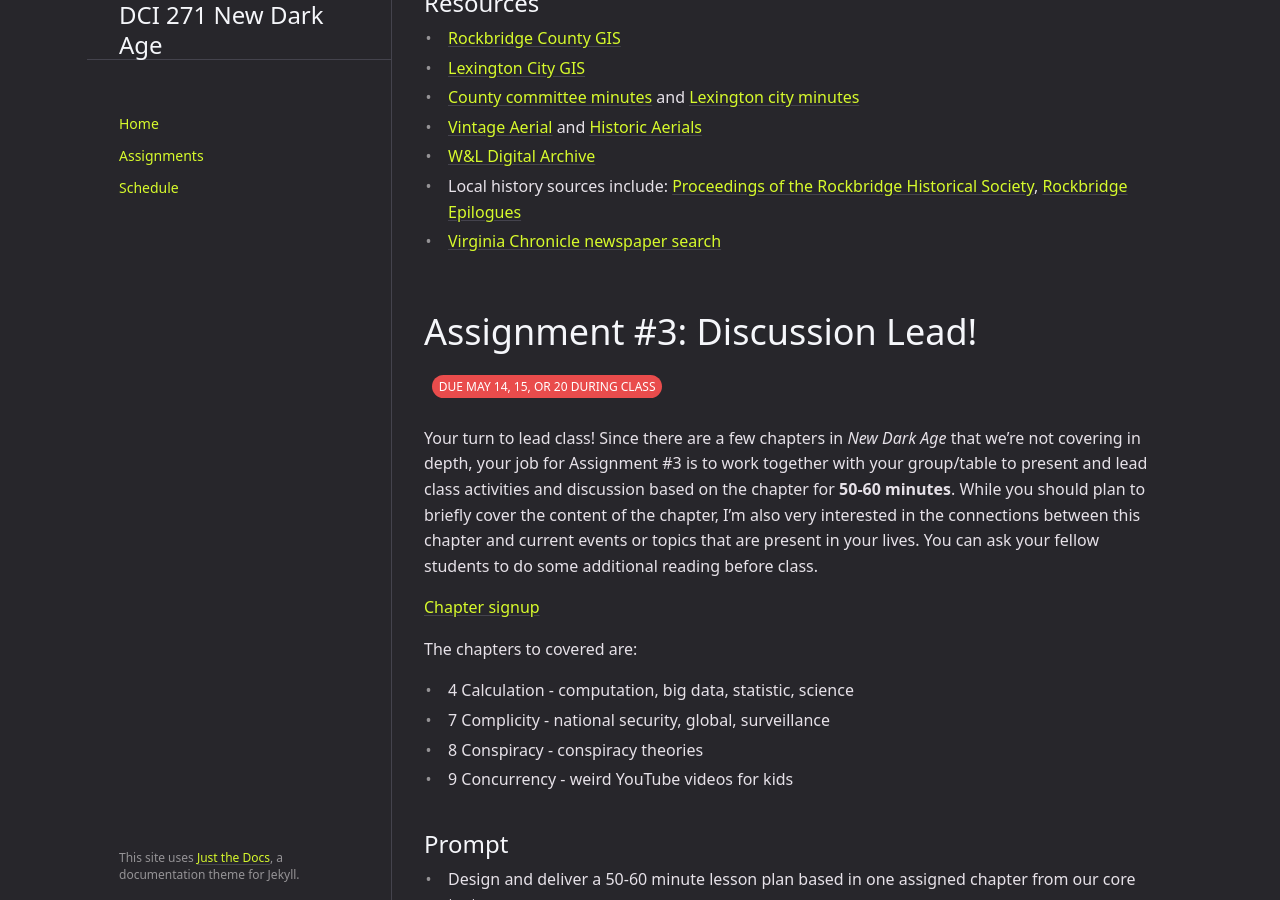
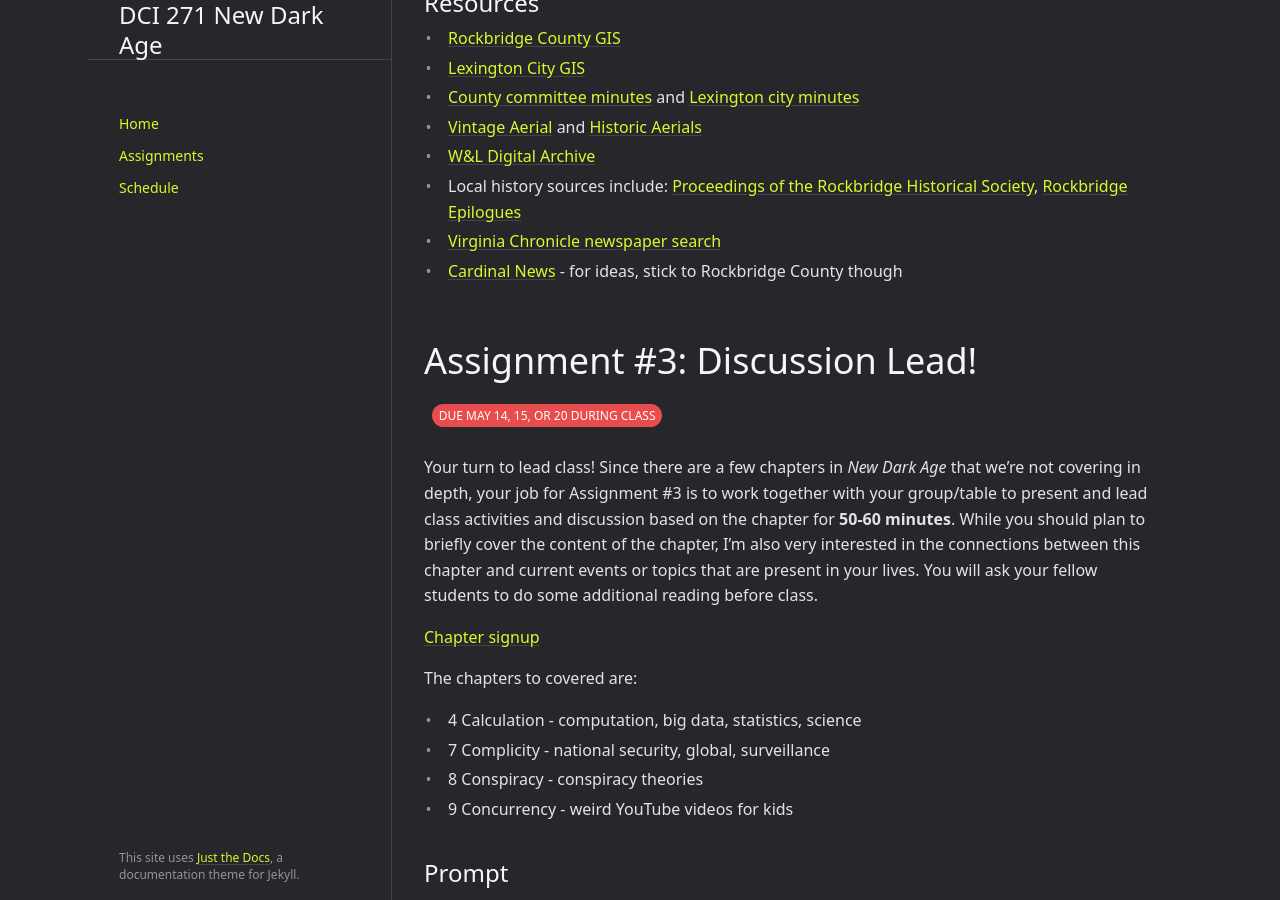
Before and after one commit to mackenziekbrooks/dci271-s25-newdarkage, a Jekyll site: the page built from docs/assignments.md, in a window 1280 px wide and 900 px high, scrolled down 4738 px. Built offline with Jekyll 4.4.1, drawn with Linux system fonts in a browser that asks for light colours; cached includes are drawn as plain includes; some of the changed text lies outside the part shown.

Commit message:
updates for thursday

```diff
--- a/docs/assignments.md
+++ b/docs/assignments.md
@@ -137,6 +137,7 @@ In chapter 5, Bridle writes about psycho-geography and his search for “the pla
 * [W&L Digital Archive](https://digitalarchive.wlu.edu/)
 * Local history sources include: [Proceedings of the Rockbridge Historical Society](https://digitalarchive.wlu.edu/islandora/proceedings-rockbridge-historical-society), [Rockbridge Epilogues](https://www.historicrockbridge.org/)
 * [Virginia Chronicle newspaper search](https://virginiachronicle.com/)
+* [Cardinal News](https://cardinalnews.org/) - for ideas, stick to Rockbridge County though
 
 
 # Assignment #3: Discussion Lead!
@@ -144,13 +145,13 @@ In chapter 5, Bridle writes about psycho-geography and his search for “the pla
 Due May 14, 15, or 20 during class
 {: .label .label-red }
 
-Your turn to lead class! Since there are a few chapters in *New Dark Age* that we're not covering in depth, your job for Assignment #3 is to work together with your group/table to present and lead class activities and discussion based on the chapter for **50-60 minutes**. While you should plan to briefly cover the content of the chapter, I'm also very interested in the connections between this chapter and current events or topics that are present in your lives. You can ask your fellow students to do some additional reading before class.
+Your turn to lead class! Since there are a few chapters in *New Dark Age* that we're not covering in depth, your job for Assignment #3 is to work together with your group/table to present and lead class activities and discussion based on the chapter for **50-60 minutes**. While you should plan to briefly cover the content of the chapter, I'm also very interested in the connections between this chapter and current events or topics that are present in your lives. You will ask your fellow students to do some additional reading before class.
 
 [Chapter signup](https://wlu.app.box.com/notes/1855322733315)
 
 The chapters to covered are:
 
-* 4 Calculation - computation, big data, statistic, science
+* 4 Calculation - computation, big data, statistics, science
 * 7 Complicity - national security, global, surveillance
 * 8 Conspiracy - conspiracy theories
 * 9 Concurrency - weird YouTube videos for kids
```
Also changed, not shown: other parts of docs/assignments.md (+2 -0 lines), docs/schedule.md (+2 -0 lines), 3 other files.
